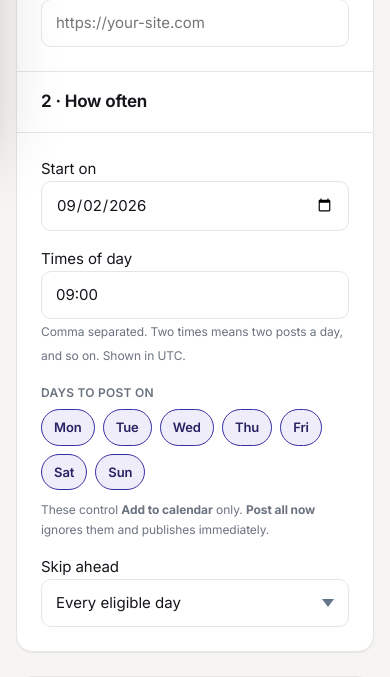
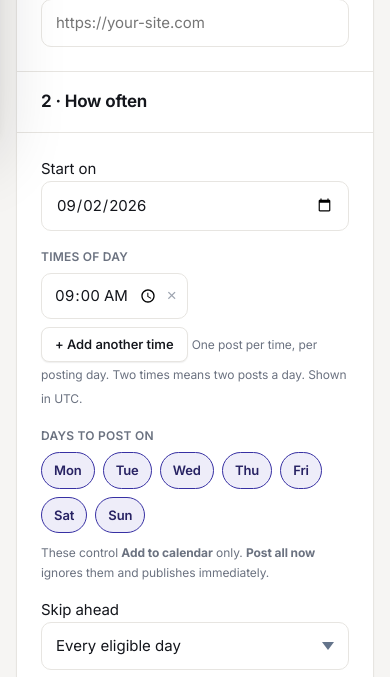
Before and after one commit to saimax72/postpilot, a PHP site: page /bulk.php in a window 390 px wide. Shown: the part 778-1455 px from the top of the page. Run offline with PHP 8.4, Linux system fonts and the light colour scheme; the visitor is signed in with stand-in values (Sample User, id 1); data that the repository does not hold is empty; some web fonts are replaced.

Commit message:
Replace the times-of-day text box with time pickers
The comma-separated field was reported as impossible to edit, and I could
not reproduce it from the markup - no readonly, no disabled, tags
balanced. Rather than keep guessing at a control the user cannot use, it
is now a row of native time inputs with add and remove, which is a better
interface regardless: no format to get right, no parsing to fail, and the
picker works the same on a phone.

The last time cannot be removed, since a batch with no times has nowhere
to go, and Add another time offers a slot four hours on rather than a
duplicate.

Co-Authored-By: Claude Opus 5 <noreply@anthropic.com>

```diff
--- a/assets/css/app.css
+++ b/assets/css/app.css
@@ -1072,3 +1072,25 @@ table.data tbody tr:hover { background: var(--line-soft); }
   margin-top: 4px; font-size: .6875rem; font-weight: 600;
   color: var(--muted); letter-spacing: .01em;
 }
+
+/* ---------- Bulk: times of day ---------- */
+
+.time-list { display: flex; flex-wrap: wrap; gap: 8px; }
+.time-chip {
+  display: inline-flex; align-items: center;
+  border: 1px solid var(--line); border-radius: 10px;
+  background: var(--card); overflow: hidden;
+}
+.time-chip input[type=time] {
+  width: auto; border: 0; border-radius: 0;
+  padding: 9px 4px 9px 12px; background: transparent;
+  font-variant-numeric: tabular-nums;
+}
+.time-chip input[type=time]:focus { box-shadow: none; }
+.time-chip:focus-within { border-color: var(--brand); box-shadow: 0 0 0 3px rgba(55, 48, 163, .12); }
+.time-x {
+  border: 0; background: transparent; cursor: pointer;
+  color: var(--faint); font-size: 17px; line-height: 1;
+  padding: 0 10px 0 4px; align-self: stretch;
+}
+.time-x:hover { color: var(--red); }
--- a/assets/js/bulk.js
+++ b/assets/js/bulk.js
@@ -100,15 +100,12 @@
     slots: function () {
       var start = $('#b-start').value || new Date().toISOString().slice(0, 10);
 
-      var times = ($('#b-times').value || '09:00')
-        .split(',')
-        .map(function (t) { return t.trim(); })
-        .filter(function (t) { return /^\d{1,2}:\d{2}$/.test(t); })
-        .map(function (t) {
-          var p = t.split(':');
-          return String(p[0]).padStart(2, '0') + ':' + p[1];
-        });
+      var times = $$('#b-times input[type=time]')
+        .map(function (i) { return i.value; })
+        .filter(function (t) { return /^\d{2}:\d{2}$/.test(t); });
 
+      // De-duplicate, then order them so the day fills forwards.
+      times = times.filter(function (t, i) { return times.indexOf(t) === i; });
       if (!times.length) times = ['09:00'];
       times.sort();
 
@@ -461,9 +458,41 @@
     });
 
     // Any cadence change re-slots the whole batch.
-    ['b-start', 'b-times', 'b-interval', 'b-ratio'].forEach(function (id) {
+    ['b-start', 'b-interval', 'b-ratio'].forEach(function (id) {
       $('#' + id).addEventListener('input', function () { Bulk.render(); });
       $('#' + id).addEventListener('change', function () { Bulk.render(); });
+    });
+
+    // Times of day: a row of pickers rather than a comma-separated string.
+    var timeList = $('#b-times');
+
+    timeList.addEventListener('input',  function () { Bulk.render(); });
+    timeList.addEventListener('change', function () { Bulk.render(); });
+
+    timeList.addEventListener('click', function (ev) {
+      var x = ev.target.closest('.time-x');
+      if (!x) return;
+      // Never leave zero times - the batch would have nowhere to go.
+      if (timeList.querySelectorAll('.time-chip').length > 1) {
+        x.closest('.time-chip').remove();
+        Bulk.render();
+      }
+    });
+
+    $('#b-add-time').addEventListener('click', function () {
+      var chips = timeList.querySelectorAll('.time-chip');
+      var last  = chips[chips.length - 1].querySelector('input').value || '09:00';
+
+      // Offer a sensible next slot rather than another identical time.
+      var parts = last.split(':');
+      var next  = (Number(parts[0]) + 4) % 24;
+
+      var chip = document.createElement('span');
+      chip.className = 'time-chip';
+      chip.innerHTML = '<input type="time" value="' + String(next).padStart(2, '0') + ':' + parts[1] + '">' +
+                       '<button type="button" class="time-x" title="Remove">&times;</button>';
+      timeList.appendChild(chip);
+      Bulk.render();
     });
     $$('#b-days input').forEach(function (i) {
       i.addEventListener('change', function () { Bulk.render(); });
--- a/bulk.php
+++ b/bulk.php
@@ -104,14 +104,22 @@ layout_head('Bulk upload', 'Bulk upload',
         <input type="date" id="b-start">
       </label>
 
-      <label class="field">
-        <span>Times of day</span>
-        <input type="text" id="b-times" value="09:00" placeholder="09:00, 17:00">
+      <div class="field">
+        <span class="label">Times of day</span>
+        <div class="time-list" id="b-times">
+          <span class="time-chip">
+            <input type="time" value="09:00">
+            <button type="button" class="time-x" title="Remove">&times;</button>
+          </span>
+        </div>
+        <button type="button" class="btn btn-ghost btn-sm" id="b-add-time" style="margin-top:8px">
+          + Add another time
+        </button>
         <span class="hint">
-          Comma separated. Two times means two posts a day, and so on.
+          One post per time, per posting day. Two times means two posts a day.
           Shown in <?= e(str_replace('_', ' ', user_tz())) ?>.
         </span>
-      </label>
+      </div>
 
       <div class="field">
         <span class="label">Days to post on</span>
```
